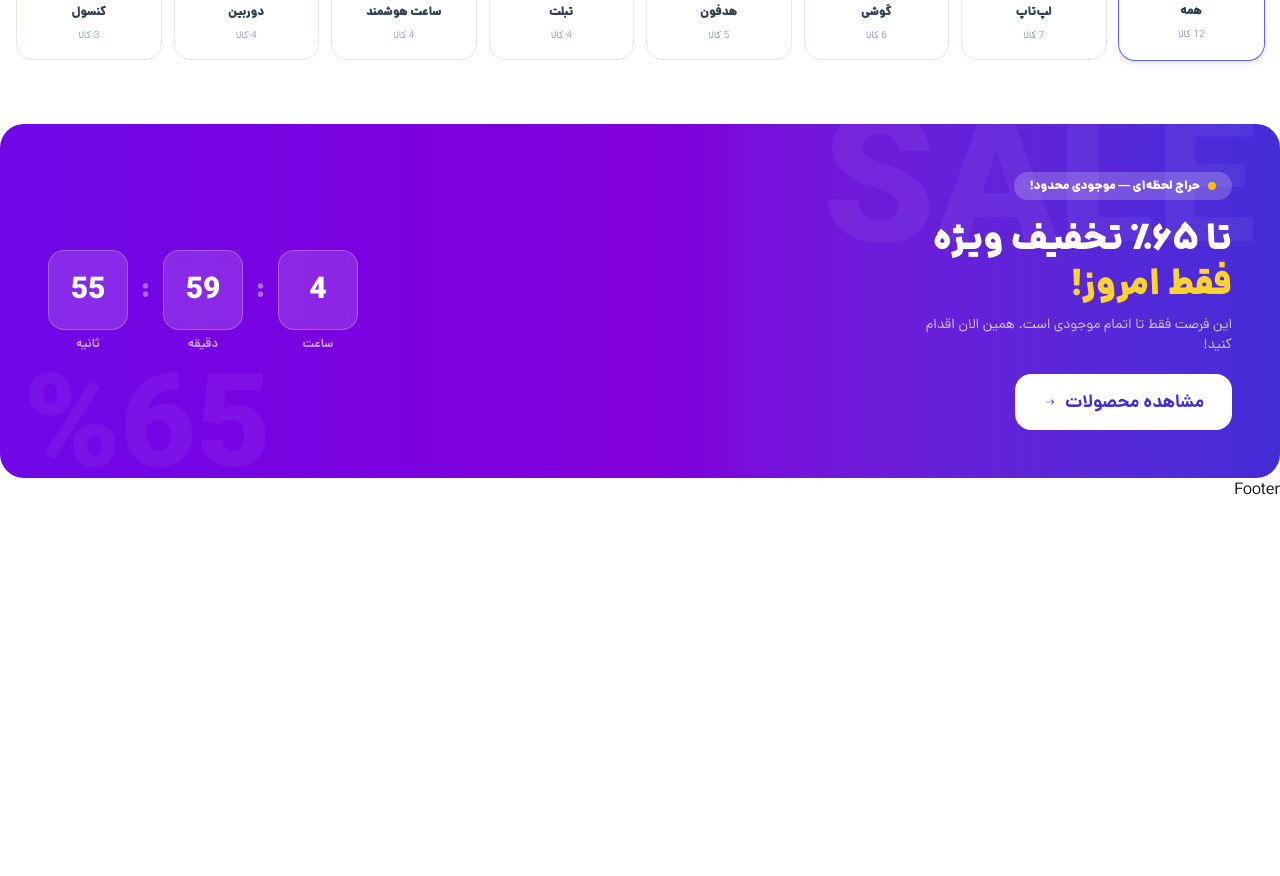
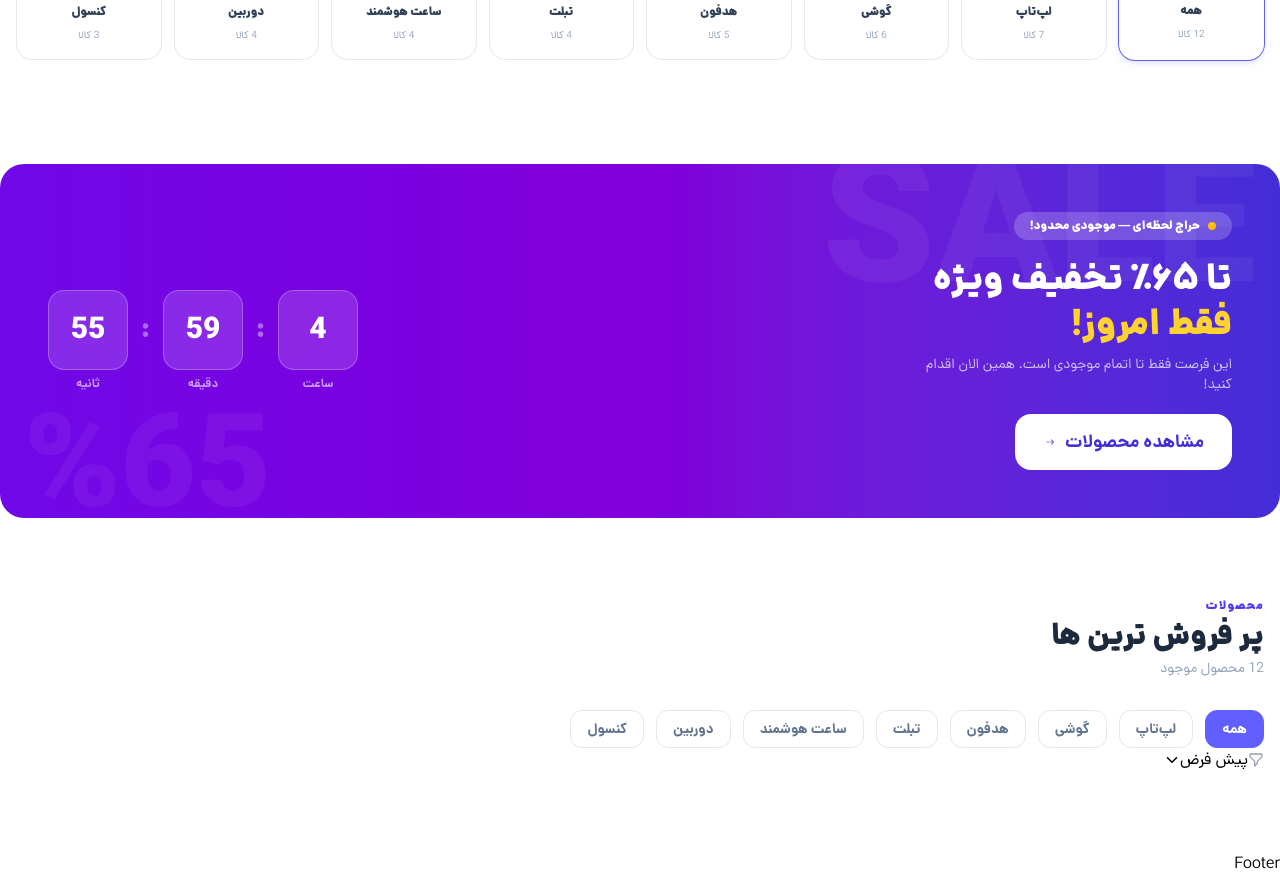
Before and after one commit to alinasrolahi-01/online-shop, a React (Vite) app: page / in a window 1280 px wide. Shown: the part 1720-2596 px from the top of the page. Before the commit the page ends 2222 px from the top, so only its background shows below. Built offline with nearby package versions, Linux system fonts and the light colour scheme.

Commit message:
creat product item

```diff
--- a/src/components/MainComponents/DiscountBoxTime.jsx
+++ b/src/components/MainComponents/DiscountBoxTime.jsx
@@ -49,7 +49,7 @@ const DiscountBoxTime = () => {
 
 
     return (
-        <div className=' flex items-center justify-center gap-4 sm:justify-between flex-wrap sm:flex-nowrap wrapper relative overflow-hidden rounded-3xl bg-gradient-to-l from-indigo-700 via-purple-700 to-violet-700 p-8 sm:p-12 '>
+        <div className=' flex items-center justify-center gap-4 sm:justify-between flex-wrap sm:flex-nowrap wrapper relative overflow-hidden rounded-3xl bg-gradient-to-l from-indigo-700 via-purple-700 to-violet-700 p-8 sm:p-12 pb-[40px] mt-[40px]'>
 
             <div className='text-center sm:text-right'>
                 <div>
--- /dev/null
+++ b/src/components/MainComponents/ProductsSection/GridRowProducts.jsx
@@ -0,0 +1,21 @@
+import React from 'react'
+import { HiOutlineFilter } from "react-icons/hi";
+import { IoIosArrowDown } from "react-icons/io";
+
+
+const GridRowProducts = () => {
+  return (
+    <div>
+        <div>
+           <div className='flex items-center group'>
+             <HiOutlineFilter className=' text-gray-400' />
+            <span className=' group-hover:text-violet-600 cursor-pointer'>پیش فرض</span>
+            <IoIosArrowDown className=' group-hover:text-violet-600 cursor-pointer' />
+           </div>
+
+        </div>
+    </div>
+  )
+}
+
+export default GridRowProducts
--- /dev/null
+++ b/src/components/MainComponents/ProductsSection/ProductsSection.jsx
@@ -0,0 +1,70 @@
+import React, { useEffect, useState } from 'react'
+import SectionHeader from '../../common/SectionHeader'
+import { productsData } from '../../../data/productsData'
+import GridRowProducts from './GridRowProducts'
+
+
+const ProductsSection = () => {
+
+  const [activeCategory, setActiveCategory] = useState("همه")
+  const [products , setProducts] = useState(productsData)
+
+
+
+  return (
+    <div className='wrapper py-[80px]'>
+
+      <SectionHeader
+        badge={"محصولات"}
+        title={"پر فروش ترین ها"}
+        description={"12 محصول موجود"}
+        align='right'
+      />
+
+      <div className='flex items-center gap-3 flex-wrap mt-[32px]'>
+
+        <button
+          onClick={() => setActiveCategory("همه")}
+          className={`
+            px-4 py-2 rounded-xl text-sm font-bold transition-all border
+            ${
+              activeCategory === "همه"
+              ? "bg-indigo-500 text-white border-indigo-500"
+              : "bg-white text-slate-500 border-slate-200"
+            }
+          `}
+        >
+          همه
+        </button>
+
+
+        {
+          productsData.map((item) => (
+            <button
+              key={item.id}
+              onClick={() => setActiveCategory(item.category)}
+              className={`
+                px-4 py-2 rounded-xl text-sm font-bold transition-all border
+                ${
+                  activeCategory === item.category
+                  ? "bg-indigo-500 text-white border-indigo-500"
+                  : "bg-white text-slate-500 border-slate-200"
+                }
+              `}
+            >
+              {item.category}
+            </button>
+          ))
+        }
+
+      </div>
+
+      <div>
+         <GridRowProducts/>
+      </div>
+
+    </div>
+  )
+}
+
+export default ProductsSection
--- /dev/null
+++ b/src/data/productsData.js
@@ -0,0 +1,333 @@
+export const productsData = [
+  {
+    category: "لپ‌تاپ",
+    products: [
+      {
+        id: 1,
+        brand: "Apple",
+        title: 'MacBook Pro 16" M3 Pro',
+        image: "/images/products/macbook-pro.jpg",
+        views: 2841,
+        stock: 12,
+        oldPrice: "115000000",
+        price: "98000000",
+      },
+      {
+        id: 2,
+        brand: "Asus",
+        title: "ROG Strix G16",
+        image: "/images/products/asus-rog.jpg",
+        views: 1920,
+        stock: 8,
+        oldPrice: "95000000",
+        price: "82000000",
+      },
+      {
+        id: 3,
+        brand: "Lenovo",
+        title: "Legion 5 Pro",
+        image: "/images/products/lenovo-legion.jpg",
+        views: 1450,
+        stock: 5,
+        oldPrice: "85000000",
+        price: "74000000",
+      },
+      {
+        id: 4,
+        brand: "HP",
+        title: "Spectre x360",
+        image: "/images/products/hp-spectre.jpg",
+        views: 1100,
+        stock: 9,
+        oldPrice: "72000000",
+        price: "64000000",
+      },
+      {
+        id: 5,
+        brand: "Dell",
+        title: "XPS 15 OLED",
+        image: "/images/products/dell-xps.jpg",
+        views: 980,
+        stock: 6,
+        oldPrice: "90000000",
+        price: "79000000",
+      },
+      {
+        id: 6,
+        brand: "Acer",
+        title: "Predator Helios Neo",
+        image: "/images/products/acer-predator.jpg",
+        views: 760,
+        stock: 4,
+        oldPrice: "78000000",
+        price: "69000000",
+      },
+      {
+        id: 7,
+        brand: "MSI",
+        title: "Katana Gaming Laptop",
+        image: "/images/products/msi-katana.jpg",
+        views: 650,
+        stock: 10,
+        oldPrice: "65000000",
+        price: "58000000",
+      },
+      {
+        id: 8,
+        brand: "Microsoft",
+        title: "Surface Laptop 7",
+        image: "/images/products/surface-laptop.jpg",
+        views: 540,
+        stock: 3,
+        oldPrice: "88000000",
+        price: "76000000",
+      },
+      {
+        id: 9,
+        brand: "Huawei",
+        title: "MateBook X Pro",
+        image: "/images/products/matebook.jpg",
+        views: 430,
+        stock: 7,
+        oldPrice: "60000000",
+        price: "52000000",
+      },
+      {
+        id: 10,
+        brand: "Samsung",
+        title: "Galaxy Book 5 Pro",
+        image: "/images/products/galaxy-book.jpg",
+        views: 390,
+        stock: 5,
+        oldPrice: "70000000",
+        price: "63000000",
+      },
+    ],
+  },
+
+  {
+    category: "گوشی",
+    products: [
+      {
+        id: 11,
+        brand: "Apple",
+        title: "iPhone 16 Pro Max",
+        image: "/images/products/iphone16.jpg",
+        views: 4200,
+        stock: 6,
+        oldPrice: "150000000",
+        price: "135000000",
+      },
+      {
+        id: 12,
+        brand: "Samsung",
+        title: "Galaxy S25 Ultra",
+        image: "/images/products/s25.jpg",
+        views: 3200,
+        stock: 10,
+        oldPrice: "95000000",
+        price: "85000000",
+      },
+      {
+        id: 13,
+        brand: "Xiaomi",
+        title: "Xiaomi 15 Pro",
+        image: "/images/products/xiaomi15.jpg",
+        views: 1200,
+        stock: 15,
+        oldPrice: "55000000",
+        price: "49000000",
+      },
+      {
+        id: 14,
+        brand: "Google",
+        title: "Pixel 10 Pro",
+        image: "/images/products/pixel10.jpg",
+        views: 800,
+        stock: 4,
+        oldPrice: "90000000",
+        price: "82000000",
+      },
+      {
+        id: 15,
+        brand: "OnePlus",
+        title: "OnePlus 13",
+        image: "/images/products/oneplus13.jpg",
+        views: 650,
+        stock: 8,
+        oldPrice: "60000000",
+        price: "54000000",
+      },
+    ],
+  },
+
+  {
+    category: "هدفون",
+    products: [
+      {
+        id: 16,
+        brand: "Sony",
+        title: "WH-1000XM5",
+        image: "/images/products/sony-headphone.jpg",
+        views: 1900,
+        stock: 12,
+        oldPrice: "18500000",
+        price: "15900000",
+      },
+      {
+        id: 17,
+        brand: "Apple",
+        title: "AirPods Pro 2",
+        image: "/images/products/airpods.jpg",
+        views: 2400,
+        stock: 20,
+        oldPrice: "15000000",
+        price: "12900000",
+      },
+      {
+        id: 18,
+        brand: "JBL",
+        title: "JBL Live 770NC",
+        image: "/images/products/jbl.jpg",
+        views: 700,
+        stock: 9,
+        oldPrice: "9000000",
+        price: "7500000",
+      },
+      {
+        id: 19,
+        brand: "Bose",
+        title: "QuietComfort Ultra",
+        image: "/images/products/bose.jpg",
+        views: 550,
+        stock: 3,
+        oldPrice: "22000000",
+        price: "19500000",
+      },
+    ],
+  },
+
+  {
+    category: "تبلت",
+    products: [
+      {
+        id: 20,
+        brand: "Apple",
+        title: "iPad Pro M4",
+        image: "/images/products/ipad-m4.jpg",
+        views: 1500,
+        stock: 7,
+        oldPrice: "80000000",
+        price: "70000000",
+      },
+      {
+        id: 21,
+        brand: "Samsung",
+        title: "Galaxy Tab S10 Ultra",
+        image: "/images/products/tab-s10.jpg",
+        views: 900,
+        stock: 5,
+        oldPrice: "65000000",
+        price: "58000000",
+      },
+      {
+        id: 22,
+        brand: "Xiaomi",
+        title: "Pad 7 Pro",
+        image: "/images/products/xiaomi-pad.jpg",
+        views: 450,
+        stock: 12,
+        oldPrice: "35000000",
+        price: "31000000",
+      },
+    ],
+  },
+
+  {
+    category: "ساعت هوشمند",
+    products: [
+      {
+        id: 23,
+        brand: "Apple",
+        title: "Apple Watch Ultra 2",
+        image: "/images/products/watch-ultra.jpg",
+        views: 1700,
+        stock: 10,
+        oldPrice: "42000000",
+        price: "37000000",
+      },
+      {
+        id: 24,
+        brand: "Samsung",
+        title: "Galaxy Watch 7",
+        image: "/images/products/watch7.jpg",
+        views: 800,
+        stock: 6,
+        oldPrice: "18000000",
+        price: "15000000",
+      },
+    ],
+  },
+
+  {
+    category: "دوربین",
+    products: [
+      {
+        id: 25,
+        brand: "Canon",
+        title: "EOS R8 Mirrorless",
+        image: "/images/products/canon-r8.jpg",
+        views: 650,
+        stock: 4,
+        oldPrice: "120000000",
+        price: "105000000",
+      },
+      {
+        id: 26,
+        brand: "Sony",
+        title: "Alpha A7 IV",
+        image: "/images/products/sony-a7.jpg",
+        views: 900,
+        stock: 3,
+        oldPrice: "150000000",
+        price: "138000000",
+      },
+    ],
+  },
+
+  {
+    category: "کنسول",
+    products: [
+      {
+        id: 27,
+        brand: "Sony",
+        title: "PlayStation 5 Slim",
+        image: "/images/products/ps5.jpg",
+        views: 3500,
+        stock: 15,
+        oldPrice: "38000000",
+        price: "34500000",
+      },
+      {
+        id: 28,
+        brand: "Microsoft",
+        title: "Xbox Series X",
+        image: "/images/products/xbox.jpg",
+        views: 1200,
+        stock: 7,
+        oldPrice: "50000000",
+        price: "45000000",
+      },
+      {
+        id: 29,
+        brand: "Nintendo",
+        title: "Nintendo Switch OLED",
+        image: "/images/products/switch.jpg",
+        views: 2100,
+        stock: 11,
+        oldPrice: "25000000",
+        price: "22000000",
+      },
+    ],
+  },
+];
--- a/src/pages/Home/Home.jsx
+++ b/src/pages/Home/Home.jsx
@@ -4,6 +4,7 @@ import HeroSectionDetails from '../../components/HeroSection/HeroSectionDetails'
 import FeaturesBox from '../../components/common/FeaturesBox'
 import CategorySelect from '../../components/MainComponents/CategorySelect'
 import DiscountBoxTime from '../../components/MainComponents/DiscountBoxTime'
+import ProductsSection from '../../components/MainComponents/ProductsSection/ProductsSection'
 
 const Home = () => {
   return (
@@ -19,6 +20,8 @@ const Home = () => {
 
     <DiscountBoxTime/>
 
+    <ProductsSection/>
+
    </>
   )
 }
```
